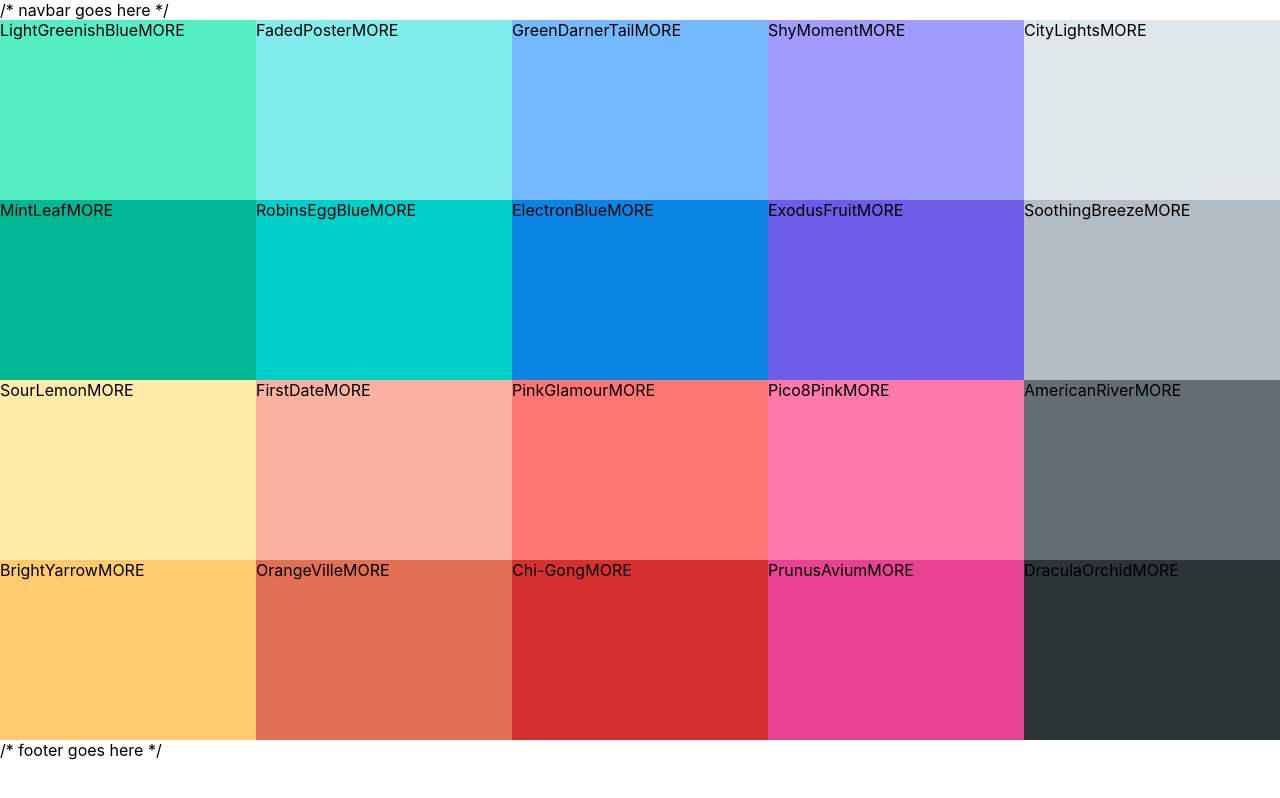
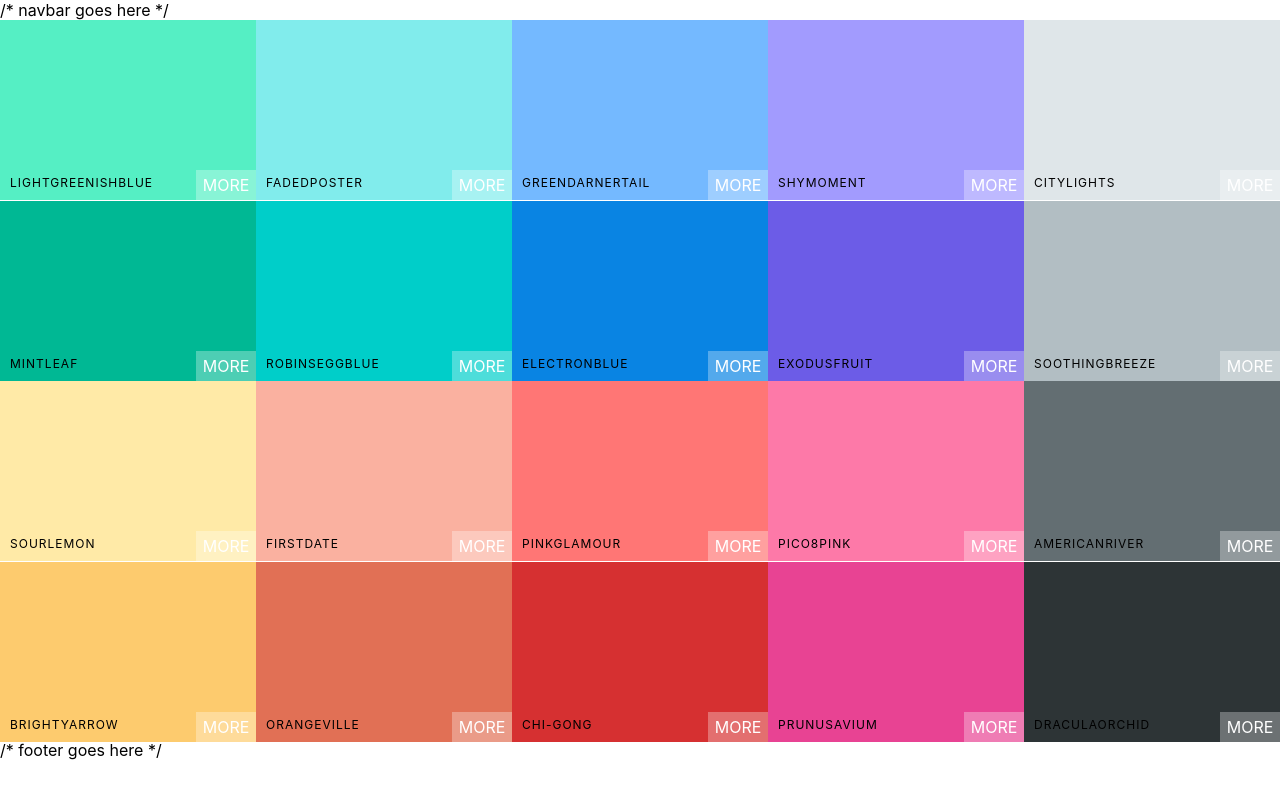
Before and after one commit to PeterEfland/react-colors-project, a React (Create React App) app: page / in a window 1280 px wide. Built offline with nearby package versions, Linux system fonts and the light colour scheme.

Commit message:
Styled ColorBox.

```diff
--- a/src/ColorBox.css
+++ b/src/ColorBox.css
@@ -5,4 +5,56 @@
   display: inline-block;
   position: relative;
   cursor: pointer;
+  margin-bottom: -3.5px;
 }
+
+.copy-button {
+  width: 100px;
+  height: 30px;
+  position: absolute;
+  display: inline-block;
+  top: 50%;
+  left: 50%;
+  margin-left: -50px;
+  margin-top: -15px;
+  text-align: center;
+  outline: none;
+  background: rgba(255, 255, 255, 0.3);
+  font-size: 1rem;
+  line-height: 30px;
+  color: white;
+  text-transform: uppercase;
+  border: none;
+  opacity: 0;
+}
+
+.ColorBox:hover .copy-button {
+  opacity: 1;
+  transition: 0.5s;
+}
+
+.box-content {
+  position: absolute;
+  padding: 10px;
+  width: 100%;
+  left: 0px;
+  bottom: 0px;
+  color: black;
+  letter-spacing: 1px;
+  text-transform: uppercase;
+  font-size: 12px;
+}
+
+.see-more {
+  background: rgba(255, 255, 255, 0.3);
+  position: absolute;
+  border: none;
+  right: 0px;
+  bottom: 0px;
+  color: white;
+  width: 60px;
+  height: 30px;
+  text-align: center;
+  line-height: 30px;
+  text-transform: uppercase;
+}
--- a/src/ColorBox.js
+++ b/src/ColorBox.js
@@ -3,10 +3,17 @@
 
 class ColorBox extends Component {
   render() {
+    const { name, background } = this.props;
+
     return (
-      <div style={{ background: this.props.background }} className='ColorBox'>
-        <span>{this.props.name}</span>
-        <span>MORE</span>
+      <div style={{ background }} className='ColorBox'>
+        <div className='copy-container'>
+          <div className='box-content'>
+            <span>{name}</span>
+          </div>
+          <button className='copy-button'>Copy</button>
+        </div>
+        <span className='see-more'>More</span>
       </div>
     );
   }
```
